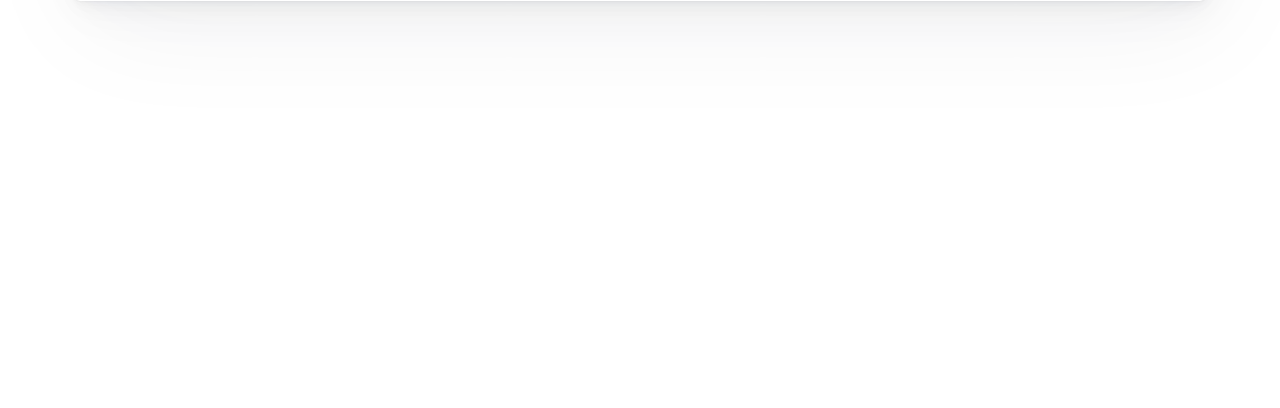
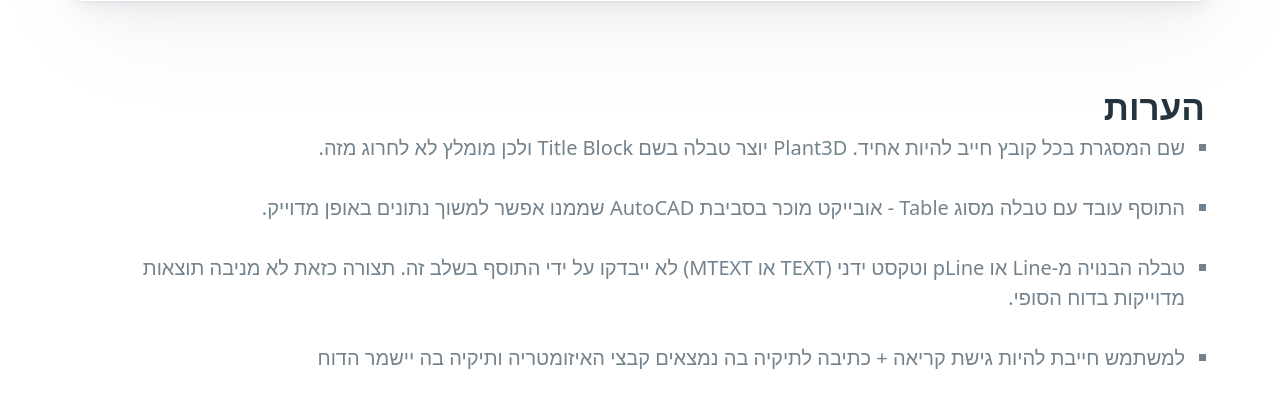
Before and after one commit to ddiatlov/IsoToMTODemoSite, a plain HTML site: page index.html in a window 1280 px wide. Shown: the part 970-1378 px from the top of the page. Before the commit the page ends 1131 px from the top, so only its background shows below. Drawn offline with nearby package versions, Linux system fonts and the light colour scheme.

Commit message:
remarks added

```diff
--- a/index.html
+++ b/index.html
@@ -1,5 +1,5 @@
 <!DOCTYPE html>
-<html lang="en">
+<html lang="en" dir="rtl">
   <head>
     <meta charset="utf-8" />
     <meta name="viewport" content="width=device-width, initial-scale=1" />
@@ -12,7 +12,9 @@
   <body>
     <main class="container">
       <div style="margin: 0 auto; text-align: center;">
-        <h1>Isometrics to MTO</h1>
+        <h1>
+          תוסף Isometrics To MTO - Plant 3D
+        </h1>
       </div>
       <article>
         <div style="padding: 56.25% 0 0 0; position: relative;">
@@ -33,6 +35,36 @@
         </div>
         <script src="https://player.vimeo.com/api/player.js"></script>
       </article>
+      <hgroup>
+        <h2>הערות</h2>
+        <ul>
+          <li>
+            <p>
+              שם המסגרת בכל קובץ חייב להיות אחיד. Plant3D יוצר טבלה בשם Title
+              Block ולכן מומלץ לא לחרוג מזה.
+            </p>
+          </li>
+          <li>
+            <p>
+              התוסף עובד עם טבלה מסוג Table - אובייקט מוכר בסביבת AutoCAD שממנו
+              אפשר למשוך נתונים באופן מדוייק.
+            </p>
+          </li>
+          <li>
+            <p>
+              טבלה הבנויה מ-Line או pLine וטקסט ידני (TEXT או MTEXT) לא ייבדקו
+              על ידי התוסף בשלב זה. תצורה כזאת לא מניבה תוצאות מדוייקות בדוח
+              הסופי.
+            </p>
+          </li>
+          <li>
+            <p>
+              למשתמש חייבת להיות גישת קריאה + כתיבה לתיקיה בה נמצאים קבצי
+              האיזומטריה ותיקיה בה יישמר הדוח
+            </p>
+          </li>
+        </ul>
+      </hgroup>
     </main>
   </body>
 </html>
```
